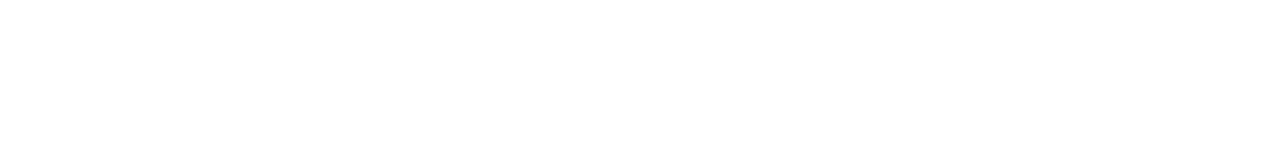
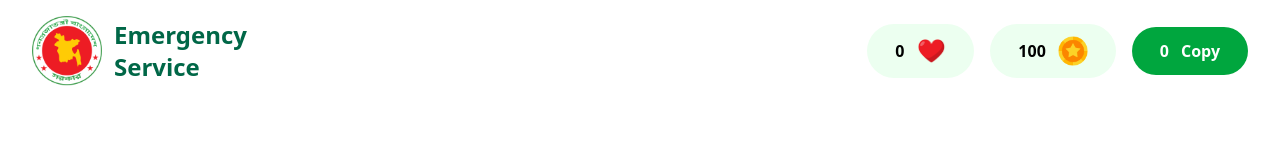
Before and after one commit to mehrab-abir/Emergency-hotline-service, a plain HTML site: page index.html in a window 1280 px wide. Drawn offline with nearby package versions, Linux system fonts and the light colour scheme.

Commit message:
Header section complete

```diff
--- a/index.html
+++ b/index.html
@@ -13,5 +13,30 @@
 </head>
 <body>
 
+    <!-- header section -->
+    <header id="header" class="w-[95%] mx-auto flex justify-between items-center py-4">
+        <div class="logo flex items-center justify-between">
+            <img src="assets/logo.png" alt="" class="w-[70px]">
+            <h1 class="text-2xl font-bold text-[#006747] ml-3">Emergency<br>Service</h1>
+        </div>
+
+        <div class="heart-coin-copy flex flex-row justify-between items-center gap-4">
+            <div class="heart bg-[#ECFFF0] py-3 px-7 flex items-center justify-center rounded-full">
+                <span class="heartCounter mr-3 font-bold">0</span>
+                <img src="assets/heart.png" alt="" class="w-[30px]">
+            </div>
+            <div class="coin bg-[#ECFFF0] py-3 px-7 flex items-center justify-center rounded-full">
+                <span class="coinCounter mr-3 font-bold">100</span>
+                <img src="assets/coin.png" alt="" class="w-[30px]">
+            </div>
+            <div class="copy text-white font-bold bg-[#00A63E] py-3 px-7 flex items-center justify-center rounded-full">
+                <span class="copyCounter mr-3">0</span>
+                <span>Copy</span>
+            </div>
+        </div>
+    </header>
+
+
+
 </body>
 </html>
```
